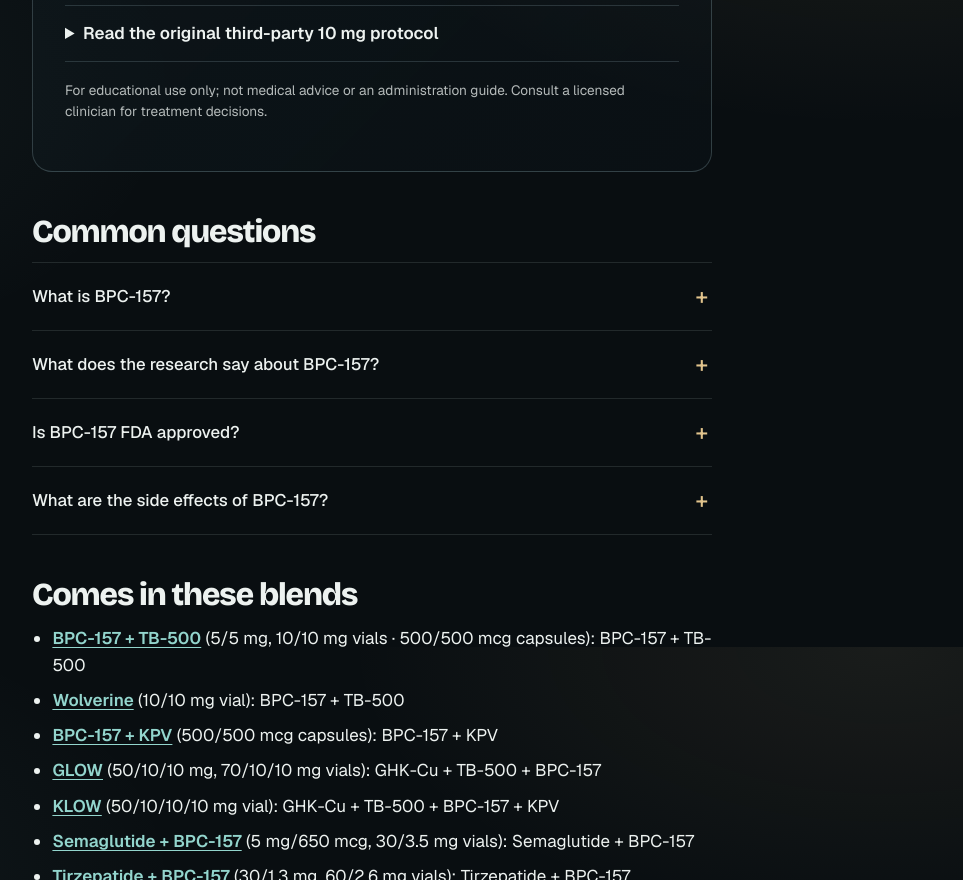
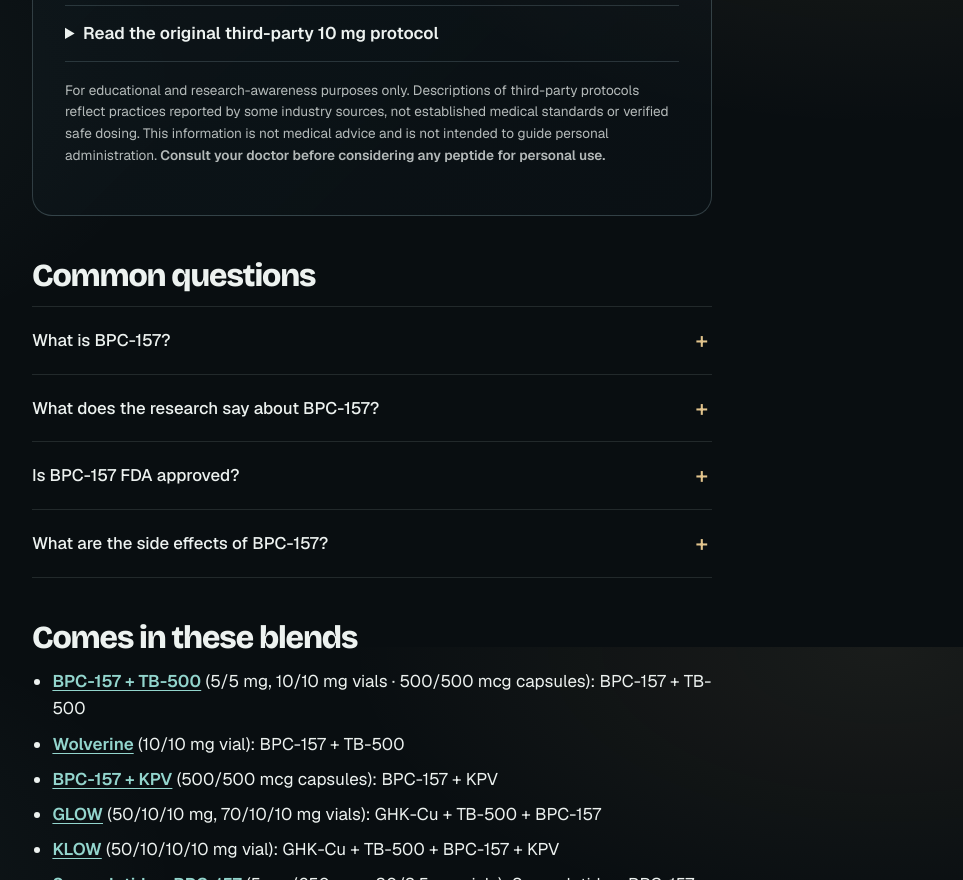
Before and after one commit to mjclay09/Sequence, a website: page peptides/bpc-157/index.html in a window 1280 px wide. Shown: the part 3353-4233 px from the top of the page, without its empty margins (268-1231 px from the left). Drawn offline with nearby package versions, Linux system fonts and the light colour scheme.

Commit message:
Clarify third-party protocol context and doctor consultation disclaimer

```diff
--- a/peptides/bpc-157/index.html
+++ b/peptides/bpc-157/index.html
@@ -101,7 +101,7 @@
       <p>The external page contains experimental dosing and reconstitution tables. North Star does not independently validate those instructions.</p>
       <p><a href="https://peptidedosages.com/single-peptide-dosages/bpc-157-10-mg-vial-dosage-protocol/" target="_blank" rel="noopener noreferrer">BPC-157 10 mg vial protocol at PeptideDosages.com ↗</a></p>
     </details>
-    <p style="font-size:.85rem;opacity:.75;margin-top:18px">For educational use only; not medical advice or an administration guide. Consult a licensed clinician for treatment decisions.</p>
+    <p style="font-size:.85rem;opacity:.75;margin-top:18px">For educational and research-awareness purposes only. Descriptions of third-party protocols reflect practices reported by some industry sources, not established medical standards or verified safe dosing. This information is not medical advice and is not intended to guide personal administration. <strong>Consult your doctor before considering any peptide for personal use.</strong></p>
   </section>
 
   <h2>Common questions</h2>
```
